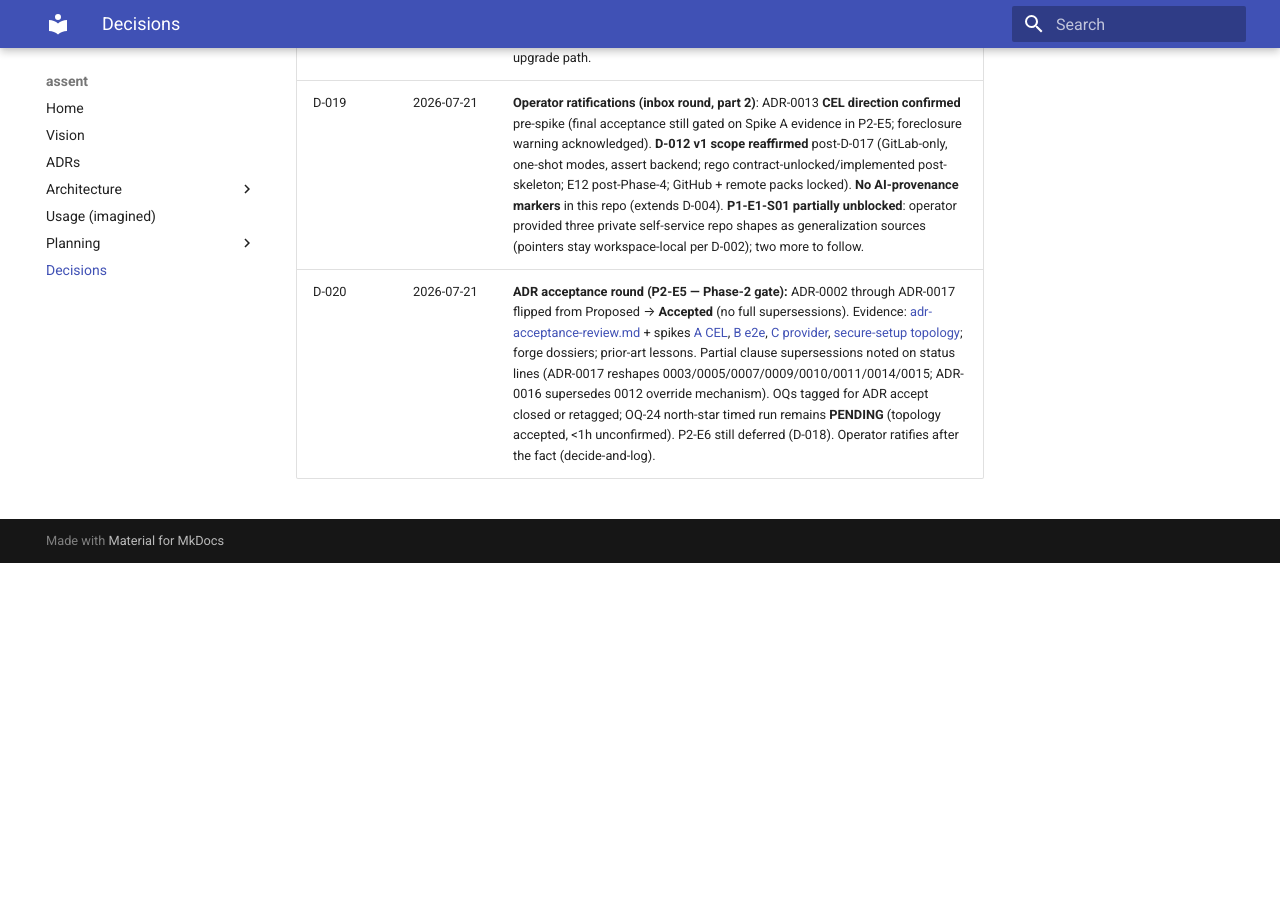
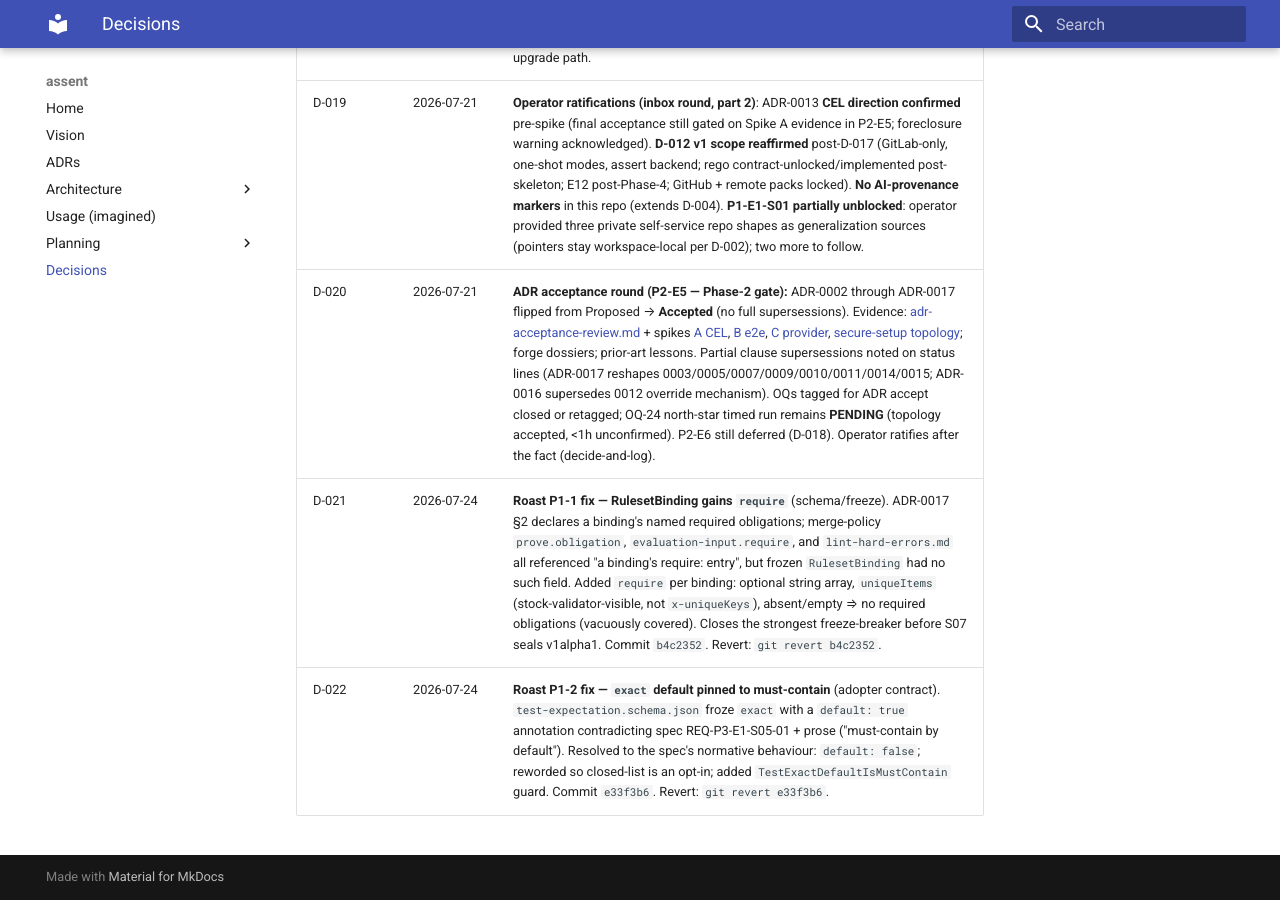
Before and after one commit to PlatformRelay/assent, an MkDocs documentation site: the page built from docs/decisions/decisions.md, in a window 1280 px wide and 900 px high, scrolled down 2627 px. Built offline with MkDocs 1.6.1 and Material for MkDocs 9.7.7, drawn with Linux system fonts in a browser that asks for light colours; before the commit the page ends 3190 px from its top, so only the background shows below that.

Commit message:
:memo: docs(decisions): log D-021/D-022 for roast P1-1/P1-2 schema fixes

```diff
--- a/docs/decisions/decisions.md
+++ b/docs/decisions/decisions.md
@@ -25,3 +25,5 @@ project/process decisions.
 | D-018 | 2026-07-21 | **Operator ratifications (inbox round)**: D-017 ratified with a wording rule — the named consumer is never named and never framed as an official predecessor/successor lineage; committed docs call it the **reference use case** (assent is an independent OSS generalization of the same problem shape; D-002 sharpened). **Spike D (P2-E6) deferred to the Phase-3 window** — CR-instance validation is not needed in the first migration wave; generic value-tree gating suffices initially. **Named required obligations confirmed** (ADR-0017 §2 veto window closed — anonymous vouch stays replaced). **ADR-0009 amendment trade accepted**: forge-native all-threads-resolved gate + SHA-pinned arming; thread resolution does not re-run assent in v1; serve (E12) is the upgrade path. |
 | D-019 | 2026-07-21 | **Operator ratifications (inbox round, part 2)**: ADR-0013 **CEL direction confirmed** pre-spike (final acceptance still gated on Spike A evidence in P2-E5; foreclosure warning acknowledged). **D-012 v1 scope reaffirmed** post-D-017 (GitLab-only, one-shot modes, assert backend; rego contract-unlocked/implemented post-skeleton; E12 post-Phase-4; GitHub + remote packs locked). **No AI-provenance markers** in this repo (extends D-004). **P1-E1-S01 partially unblocked**: operator provided three private self-service repo shapes as generalization sources (pointers stay workspace-local per D-002); two more to follow. |
 | D-020 | 2026-07-21 | **ADR acceptance round (P2-E5 — Phase-2 gate):** ADR-0002 through ADR-0017 flipped from Proposed → **Accepted** (no full supersessions). Evidence: [adr-acceptance-review.md](../planning/adr-acceptance-review.md) + spikes [A CEL](../planning/spikes/spike-a-cel.md), [B e2e](../planning/spikes/spike-b-e2e.md), [C provider](../planning/spikes/spike-c-provider.md), [secure-setup topology](../planning/spikes/spike-secure-setup.md); forge dossiers; prior-art lessons. Partial clause supersessions noted on status lines (ADR-0017 reshapes 0003/0005/0007/0009/0010/0011/0014/0015; ADR-0016 supersedes 0012 override mechanism). OQs tagged for ADR accept closed or retagged; OQ-24 north-star timed run remains **PENDING** (topology accepted, &lt;1h unconfirmed). P2-E6 still deferred (D-018). Operator ratifies after the fact (decide-and-log). |
+| D-021 | 2026-07-24 | **Roast P1-1 fix — RulesetBinding gains `require`** (schema/freeze). ADR-0017 §2 declares a binding's named required obligations; merge-policy `prove.obligation`, `evaluation-input.require`, and `lint-hard-errors.md` all referenced "a binding's require: entry", but frozen `RulesetBinding` had no such field. Added `require` per binding: optional string array, `uniqueItems` (stock-validator-visible, not `x-uniqueKeys`), absent/empty ⇒ no required obligations (vacuously covered). Closes the strongest freeze-breaker before S07 seals v1alpha1. Commit `b4c2352`. Revert: `git revert b4c2352`. |
+| D-022 | 2026-07-24 | **Roast P1-2 fix — `exact` default pinned to must-contain** (adopter contract). `test-expectation.schema.json` froze `exact` with a `default: true` annotation contradicting spec REQ-P3-E1-S05-01 + prose ("must-contain by default"). Resolved to the spec's normative behaviour: `default: false`; reworded so closed-list is an opt-in; added `TestExactDefaultIsMustContain` guard. Commit `e33f3b6`. Revert: `git revert e33f3b6`. |
```
